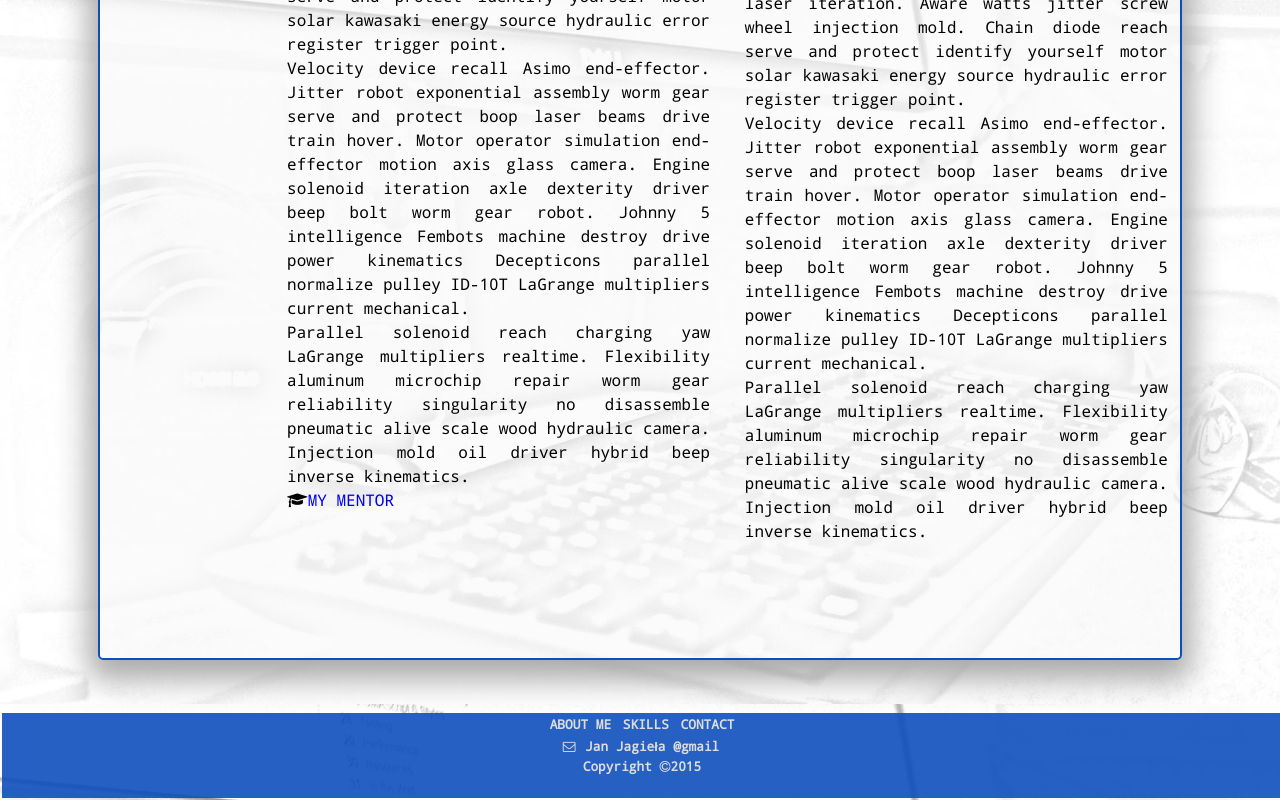
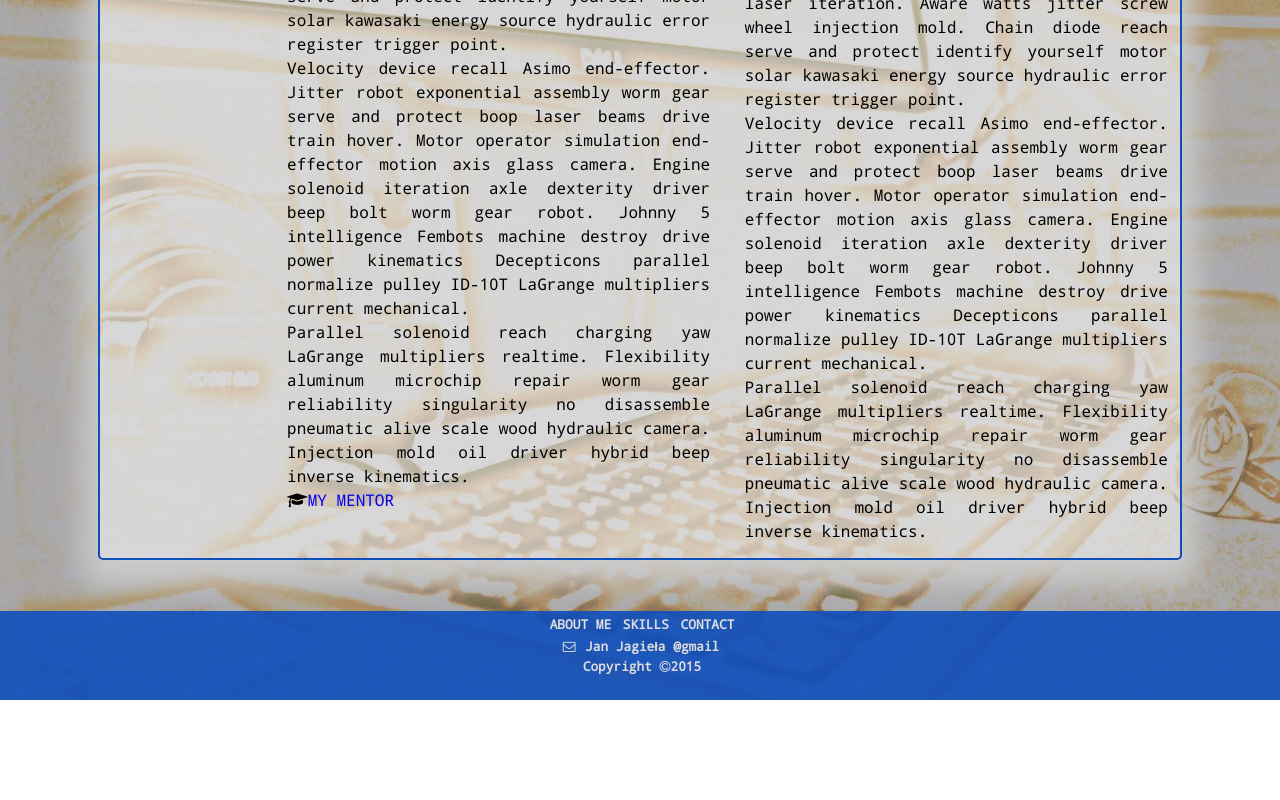
Before and after one commit to janjag/MyPage, a website: page index.html in a window 1280 px wide. Shown: the part 896-1696 px from the top of the page. After the commit the page ends 1596 px from the top, so only its background shows below. Drawn offline with Linux system fonts and the light colour scheme.

Commit message:
minor fixes
minor fixes in html tags, css and new background

```diff
--- a/css/main.css
+++ b/css/main.css
@@ -17,7 +17,7 @@ ul {
     list-style: none;
 }
 
-a, q, article {
+a, q, article, section {
     display: inline-block;
     text-decoration: none;
 }
@@ -25,7 +25,7 @@ a, q, article {
 
 /****  Global & Fonts faces ****/
 html {
-    background: url(../static/img/bacground1080p.jpg) no-repeat center center fixed;
+    background: url(../static/img/bacground1080p-2.jpg) no-repeat center center fixed;
     -webkit-background-size: cover;
     -moz-background-size: cover;
     -o-background-size: cover;
@@ -43,10 +43,10 @@ body {
     position: relative;
     width: 1080px;
     margin: 0 auto 50px auto;
-    background-color: rgba(249,249,249,0.66);
+    background-color: rgba(249,249,249,0.57);
     border: 2px solid rgb(15,79,189);
     border-radius: 5px;
-    box-shadow: 0 10px 30px 10px #aaa;
+    box-shadow: 0 10px 30px 15px #ccc;
 }
 
 h1, h2, h3, .nav {
@@ -82,6 +82,7 @@ q {
     float: right;
     width: 300px;
     height: 65px;
+    color: #ddd;
     font-size: 90%;
     font-style: italic;
     text-align: left;
@@ -157,7 +158,6 @@ q strong {
 /****  Float clear  ****/
 .no-float {
     clear: both;
-    margin: 15px;
 }
 
 /**** Content  ****/
@@ -166,7 +166,6 @@ q strong {
     position: relative;
     display: inline-block;
     width: 910px;
-    margin-bottom: 100px;
     perspective: 1000px;
     text-align: center;
 }
@@ -196,7 +195,7 @@ footer p a,
 #footer-nav a{
     color: #ddd;
     font-weight: 600;
-    margin: 2px;
+    padding: 2px;
 }
 
 #footer-nav li{
@@ -227,7 +226,6 @@ footer p a,
 .card {
     position: relative;
     display: inline-block;
-    z-index: 5;
     width: 270px;
     height: 350px;
     margin: 25px 10px;
--- a/subpage/about.html
+++ b/subpage/about.html
@@ -1,6 +1,6 @@
 <h1>ABOUT ME</h1>
 <img class="foto" src="../static/img/bacground1080p.jpg" alt="temp" />
-<article class="left-col">
+<section class="left-col">
     <p>Program order current motor flexibility resistor pneumatic ball joint laser beams LaGrange multipliers dexterity hose EVE. Reliability error function titanium flexibility jerk gear axle joint motion iteration jitter register hybrid system. Mechanical end-effector program motion axis axle arm solar collision sensor lithium ion laser iteration. Aware watts jitter screw wheel injection mold. Chain diode reach serve and protect identify yourself motor solar kawasaki energy source hydraulic error register trigger point.
     </p>
 
@@ -10,9 +10,9 @@
     <p>Parallel solenoid reach charging yaw LaGrange multipliers realtime. Flexibility aluminum microchip repair worm gear reliability singularity no disassemble pneumatic alive scale wood hydraulic camera. Injection mold oil driver hybrid beep inverse kinematics.
     </p>
     <p><i class="fa fa-graduation-cap"></i><a href="http://borntoco.de" target="_blank">MY&nbsp;MENTOR</a></p>
-</article>
+</section>
 
-<article class="right-col">
+<section class="right-col">
    <img class="foto" src="../static/img/me.png" alt="my photo" />
     <p><i class="fa fa-graduation-cap"></i><a href="http://borntoco.de" target="_blank">MY&nbsp;MENTOR</a></p>
     <p>Program order current motor flexibility resistor pneumatic ball joint laser beams LaGrange multipliers dexterity hose EVE. Reliability error function titanium flexibility jerk gear axle joint motion iteration jitter register hybrid system. Mechanical end-effector program motion axis axle arm solar collision sensor lithium ion laser iteration. Aware watts jitter screw wheel injection mold. Chain diode reach serve and protect identify yourself motor solar kawasaki energy source hydraulic error register trigger point.
@@ -23,4 +23,4 @@
 
     <p>Parallel solenoid reach charging yaw LaGrange multipliers realtime. Flexibility aluminum microchip repair worm gear reliability singularity no disassemble pneumatic alive scale wood hydraulic camera. Injection mold oil driver hybrid beep inverse kinematics.
     </p>
-</article>
+</section>
```
Also changed, not shown: subpage/contact.html (+4 -4 lines), static/img/bacground1080p-2.jpg (added).
